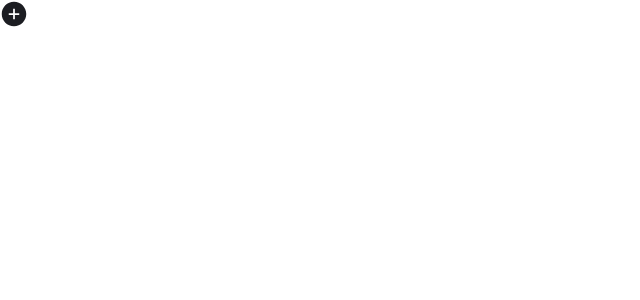
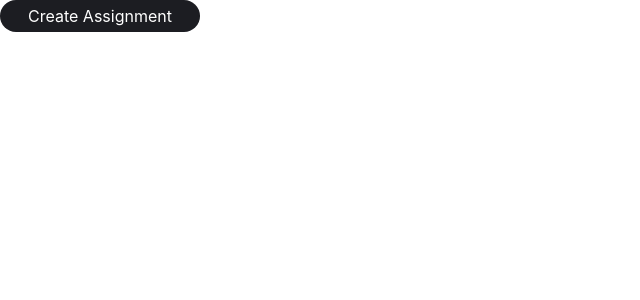
Before and after one commit to CanvasAssignmentBoard/cab-frontend, a React (Create React App) app: page / in a window 1280 px wide. Shown: the top 300 px of the page, without its empty margins (0-640 px from the left). Built offline with nearby package versions, Linux system fonts and the light colour scheme.

Commit message:
US3 | To-do: Frontend 1,2,3 & 4

```diff
--- a/src/App.js
+++ b/src/App.js
@@ -1,10 +1,10 @@
 import './App.css';
-import CreateBoardButtonComponent from "./Components/CreateBoardComponent";
+import CreateAssignmentComponent from "./Components/CreateAssignmentComponent";
 
 function App() {
   return (
     <>
-      <CreateBoardButtonComponent/>
+      <CreateAssignmentComponent/>
     </>
   );
 }
--- /dev/null
+++ b/src/Components/CreateAssignmentComponent.jsx
@@ -0,0 +1,70 @@
+import React from 'react';
+import {AiOutlineClose} from "react-icons/ai";
+import "./css/CreateAssignmentComponent.css";
+
+export default function CreateAssignmentComponent() {
+    const [showModal, setShowModal] = React.useState(false);
+    return (
+        <>
+            <button
+                type="button"
+                onClick={() => setShowModal(true)}
+            >
+                <p className={"create-assignment-button"}>Create Assignment</p>
+            </button>
+            {showModal ? (
+                <>
+                    <div
+                        className="justify-center items-center flex overflow-x-hidden overflow-y-auto fixed inset-0 z-50 outline-none focus:outline-none"
+                    >
+                        <div className="relative w-auto my-6 mx-auto max-w-3xl">
+                            {/*content*/}
+                            <div className="border-0 w-auto rounded-lg shadow-lg relative flex flex-col w-full bg-white outline-none focus:outline-none">
+                                {/*header*/}
+                                <div className="flex items-start justify-between p-5 border-b border-solid border-slate-200 rounded-t">
+                                    <h3 className="text-3xl font-semibold">
+                                        Create New Assignment
+                                    </h3>
+                                    <button
+                                        className="p-1 ml-auto bg-transparent border-0 text-black opacity-1 float-right text-3xl leading-none font-semibold outline-none focus:outline-none"
+                                        onClick={() => setShowModal(false)}
+                                    >
+                                        <AiOutlineClose size={20}/>
+                                    </button>
+                                </div>
+                                {/*body*/}
+                                <div className="relative p-6 flex-auto">
+                                    <p className="my-4 text-slate-500 text-lg leading-relaxed">
+                                        I always felt like I could do anything. That’s the main
+                                        thing people are controlled by! Thoughts- their perception
+                                        of themselves! They're slowed down by their perception of
+                                        themselves. If you're taught you can’t do anything, you
+                                        won’t do anything. I was taught I could do everything.
+                                    </p>
+                                </div>
+                                {/*footer*/}
+                                <div className="flex items-center justify-end p-6 border-t border-solid border-slate-200 rounded-b">
+                                    <button
+                                        className="text-black bg-slate-100 font-bold uppercase px-6 py-3 rounded shadow hover:shadow-lg text-sm outline-none focus:outline-none mr-1 mb-1 ease-linear transition-all duration-150"
+                                        type="button"
+                                        onClick={() => setShowModal(false)}
+                                    >
+                                        Cancel
+                                    </button>
+                                    <button
+                                        className="bg-blue-500 text-white active:bg-emerald-600 font-bold uppercase text-sm px-6 py-3 rounded shadow hover:shadow-lg outline-none focus:outline-none mr-1 mb-1 ease-linear transition-all duration-150"
+                                        type="button"
+                                        onClick={() => setShowModal(false)}
+                                    >
+                                        Save
+                                    </button>
+                                </div>
+                            </div>
+                        </div>
+                    </div>
+                    <div className="opacity-25 fixed inset-0 z-40 bg-black"></div>
+                </>
+            ) : null}
+        </>
+    );
+}
--- /dev/null
+++ b/src/Components/css/CreateAssignmentComponent.css
@@ -0,0 +1,9 @@
+.create-assignment-button{
+    background: #1C1D22;
+    width: 200px;
+    padding: 0.25rem;
+    color: white;
+    border-radius: 19px;
+    transition: 0.2s;
+    cursor: pointer;
+}
```
